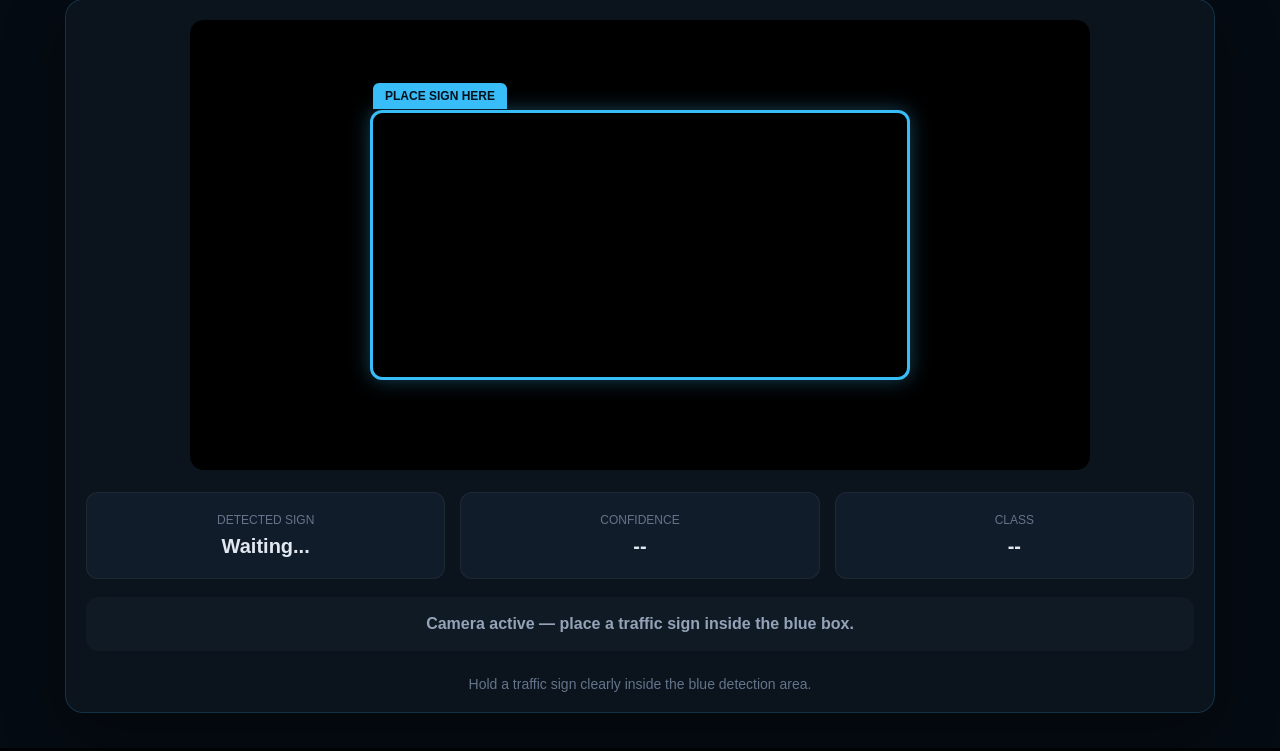
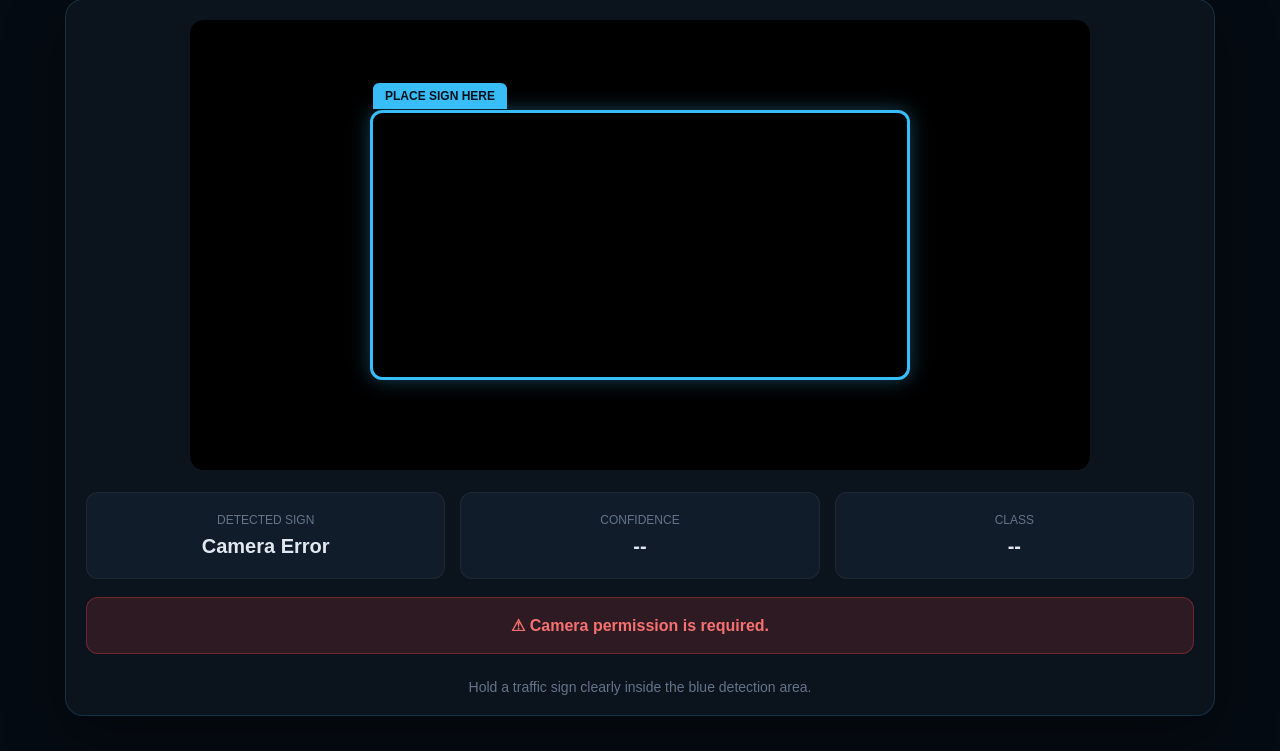
Before and after one commit to Trupti23112/TSR, a Flask app: page / in a window 1280 px wide. Shown: the part 227-978 px from the top of the page. Run offline with Flask 3, Linux system fonts and the light colour scheme.

Commit message:
Fix live camera prediction

```diff
--- a/templates/camera.html
+++ b/templates/camera.html
@@ -2,8 +2,11 @@
 <html lang="en">
 
 <head>
+
     <meta charset="UTF-8">
-    <meta name="viewport" content="width=device-width, initial-scale=1.0">
+
+    <meta name="viewport"
+          content="width=device-width, initial-scale=1.0">
 
     <title>Smart Sign | Traffic Sign Recognition</title>
 
@@ -344,8 +347,7 @@
             class="alert"
             id="alert">
 
-            Camera active — place a traffic sign
-            inside the blue box.
+            Starting camera...
 
         </div>
 
@@ -366,6 +368,10 @@
 
 <script>
 
+
+// =====================================
+// ELEMENTS
+// =====================================
 
 const video =
     document.getElementById("video");
@@ -389,9 +395,17 @@ const detectionBox =
     document.getElementById("detectionBox");
 
 
+// =====================================
+// STATE
+// =====================================
+
 let lastSign = "";
 
 let lastAudioTime = 0;
+
+let detecting = false;
+
+let detectionStarted = false;
 
 
 // =====================================
@@ -402,32 +416,130 @@ async function startCamera() {
 
     try {
 
+        console.log("Requesting camera...");
+
+
         const stream =
-            await navigator.mediaDevices
-                .getUserMedia({
+            await navigator.mediaDevices.getUserMedia({
 
                 video: {
-                        width: 1280,
-                        height: 720
+                    width: {
+                        ideal: 1280
+                    },
+
+                    height: {
+                        ideal: 720
+                    },
+
+                    facingMode: "user"
                 },
 
                 audio: false
 
             });
 
+
         video.srcObject = stream;
+
+
+        await video.play();
+
+
+        console.log("Camera started");
+
+
+        alertElement.textContent =
+            "Camera active — scanning for traffic signs...";
+
+
+        // Wait until video dimensions are available
+
+        waitForVideo();
 
     }
 
     catch(error) {
 
-        console.error(error);
+        console.error(
+            "Camera error:",
+            error
+        );
 
-        alert(
-            "Camera permission is required."
+
+        signElement.textContent =
+            "Camera Error";
+
+
+        confidenceElement.textContent =
+            "--";
+
+
+        classElement.textContent =
+            "--";
+
+
+        alertElement.textContent =
+            "⚠ Camera permission is required.";
+
+
+        alertElement.classList.add(
+            "active"
         );
 
     }
+
+}
+
+
+// =====================================
+// WAIT FOR VIDEO
+// =====================================
+
+function waitForVideo() {
+
+    if (
+        video.readyState >= 2 &&
+        video.videoWidth > 0 &&
+        video.videoHeight > 0
+    ) {
+
+        console.log(
+            "Video ready:",
+            video.videoWidth,
+            "x",
+            video.videoHeight
+        );
+
+
+        if (!detectionStarted) {
+
+            detectionStarted = true;
+
+
+            // Start detection
+
+            setInterval(
+                detectSign,
+                1000
+            );
+
+        }
+
+
+        return;
+
+    }
+
+
+    console.log(
+        "Waiting for video..."
+    );
+
+
+    setTimeout(
+        waitForVideo,
+        300
+    );
 
 }
 
@@ -438,6 +550,18 @@ async function startCamera() {
 
 async function detectSign() {
 
+
+    // Prevent overlapping requests
+
+    if (detecting) {
+
+        return;
+
+    }
+
+
+    // Make sure video is ready
+
     if (
         video.videoWidth === 0 ||
         video.videoHeight === 0
@@ -447,6 +571,16 @@ async function detectSign() {
 
     }
 
+
+    detecting = true;
+
+
+    try {
+
+
+        // =================================
+        // PREPARE CANVAS
+        // =================================
 
         canvas.width =
             video.videoWidth;
@@ -460,58 +594,161 @@ async function detectSign() {
 
 
         context.drawImage(
+
             video,
+
             0,
             0,
+
             canvas.width,
             canvas.height
+
         );
 
 
+        // =================================
+        // CREATE IMAGE
+        // =================================
+
+        const blob =
+            await new Promise(
+                (resolve, reject) => {
+
                     canvas.toBlob(
-        async function(blob) {
+
+                        function(result) {
+
+                            if (result) {
+
+                                resolve(result);
+
+                            }
+
+                            else {
+
+                                reject(
+                                    new Error(
+                                        "Could not create image blob"
+                                    )
+                                );
+
+                            }
+
+                        },
+
+                        "image/jpeg",
+
+                        0.75
+
+                    );
+
+                }
+            );
+
+
+        // =================================
+        // FORM DATA
+        // =================================
 
         const formData =
             new FormData();
 
+
         formData.append(
+
             "frame",
+
             blob,
+
             "frame.jpg"
+
         );
 
 
-            try {
+        console.log(
+            "Sending frame to /predict..."
+        );
+
+
+        // =================================
+        // SEND TO FLASK
+        // =================================
 
         const response =
             await fetch(
+
                 "/predict",
+
                 {
+
                     method: "POST",
+
                     body: formData
+
                 }
+
             );
 
+
+        console.log(
+            "Prediction response:",
+            response.status
+        );
+
+
+        // =================================
+        // CHECK SERVER RESPONSE
+        // =================================
+
+        if (!response.ok) {
+
+            throw new Error(
+
+                "Server returned HTTP " +
+                response.status
+
+            );
+
+        }
+
+
+        // =================================
+        // READ JSON
+        // =================================
 
         const data =
             await response.json();
 
 
+        console.log(
+            "Prediction:",
+            data
+        );
+
+
+        // =================================
+        // SIGN DETECTED
+        // =================================
+
         if (data.detected) {
+
 
             signElement.textContent =
                 data.sign;
 
+
             confidenceElement.textContent =
                 data.confidence + "%";
+
 
             classElement.textContent =
                 data.class_id;
 
 
             alertElement.textContent =
-                        "⚠ TRAFFIC SIGN DETECTED: "
-                        + data.sign;
+                "⚠ TRAFFIC SIGN DETECTED: " +
+                data.sign;
+
 
             alertElement.classList.add(
                 "active"
@@ -522,33 +759,57 @@ async function detectSign() {
                 "#ef4444";
 
 
-                    // Play voice alert
+            // =================================
+            // VOICE ALERT
+            // =================================
 
             const now =
                 Date.now();
 
 
             if (
+
                 data.sign !== lastSign ||
+
                 now - lastAudioTime > 8000
+
             ) {
 
+
                 if (data.audio) {
+
 
                     const audio =
                         new Audio(
                             data.audio
                         );
 
+
                     audio.play()
-                                .catch(
-                                    () => {}
+
+                        .then(() => {
+
+                            console.log(
+                                "Voice alert played"
                             );
+
+                        })
+
+                        .catch(error => {
+
+                            console.log(
+                                "Audio playback blocked:",
+                                error
+                            );
+
+                        });
 
                 }
 
+
                 lastSign =
                     data.sign;
+
 
                 lastAudioTime =
                     now;
@@ -557,44 +818,86 @@ async function detectSign() {
 
         }
 
+
+        // =================================
+        // NO SIGN DETECTED
+        // =================================
+
         else {
+
 
             signElement.textContent =
                 "Searching...";
 
+
             confidenceElement.textContent =
                 "--";
+
 
             classElement.textContent =
                 "--";
 
+
             alertElement.textContent =
                 "Scanning for traffic sign...";
+
 
             alertElement.classList.remove(
                 "active"
             );
+
 
             detectionBox.style.borderColor =
                 "#38bdf8";
 
         }
 
+
     }
 
+
+    // =====================================
+    // ERROR
+    // =====================================
+
     catch(error) {
+
 
         console.error(
             "Prediction error:",
             error
         );
 
+
+        signElement.textContent =
+            "Connection Error";
+
+
+        confidenceElement.textContent =
+            "--";
+
+
+        classElement.textContent =
+            "--";
+
+
+        alertElement.textContent =
+            "⚠ AI server connection error";
+
+
+        alertElement.classList.add(
+            "active"
+        );
+
+
     }
 
-        },
-        "image/jpeg",
-        0.8
-    );
+
+    finally {
+
+        detecting = false;
+
+    }
 
 }
 
@@ -606,14 +909,6 @@ async function detectSign() {
 startCamera();
 
 
-// Run detection approximately every 800 ms
-
-setInterval(
-    detectSign,
-    800
-);
-
-
 </script>
 
 
```
Lines whose indentation alone changed are shown as unchanged.
